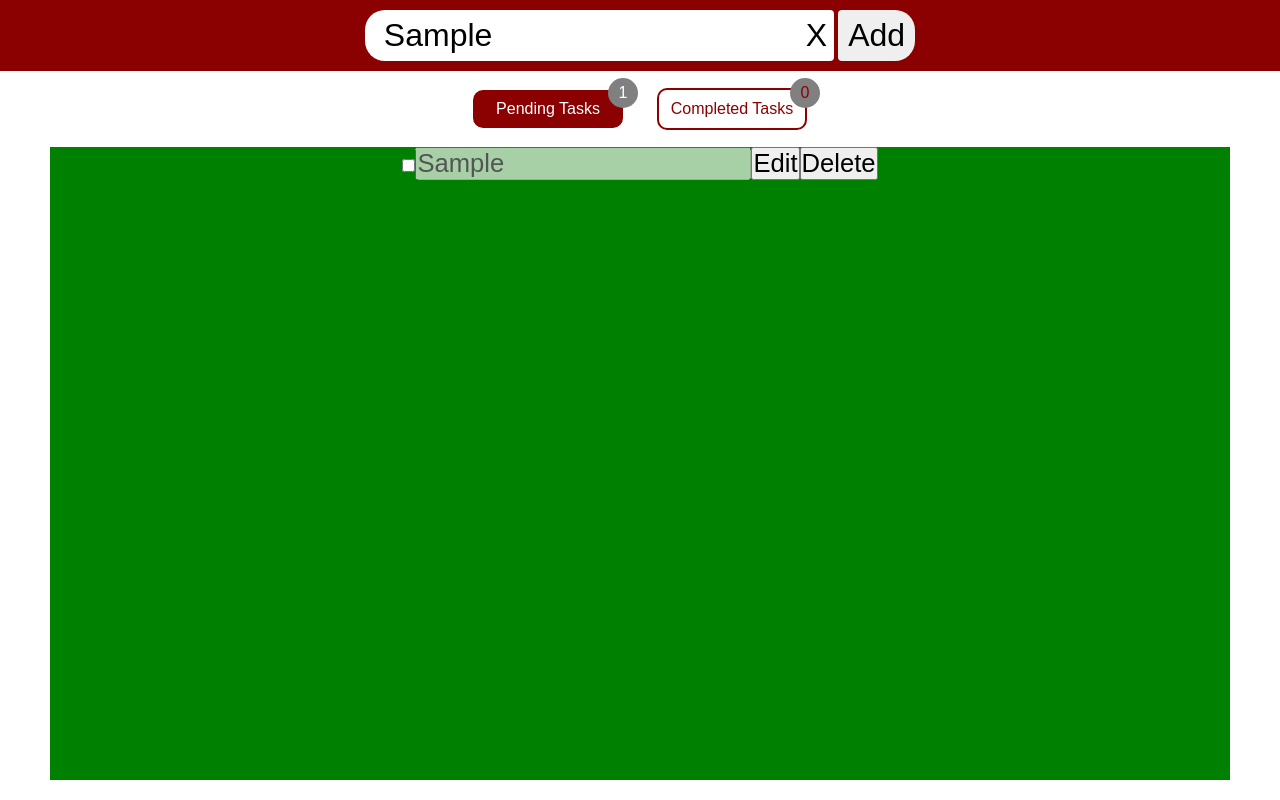
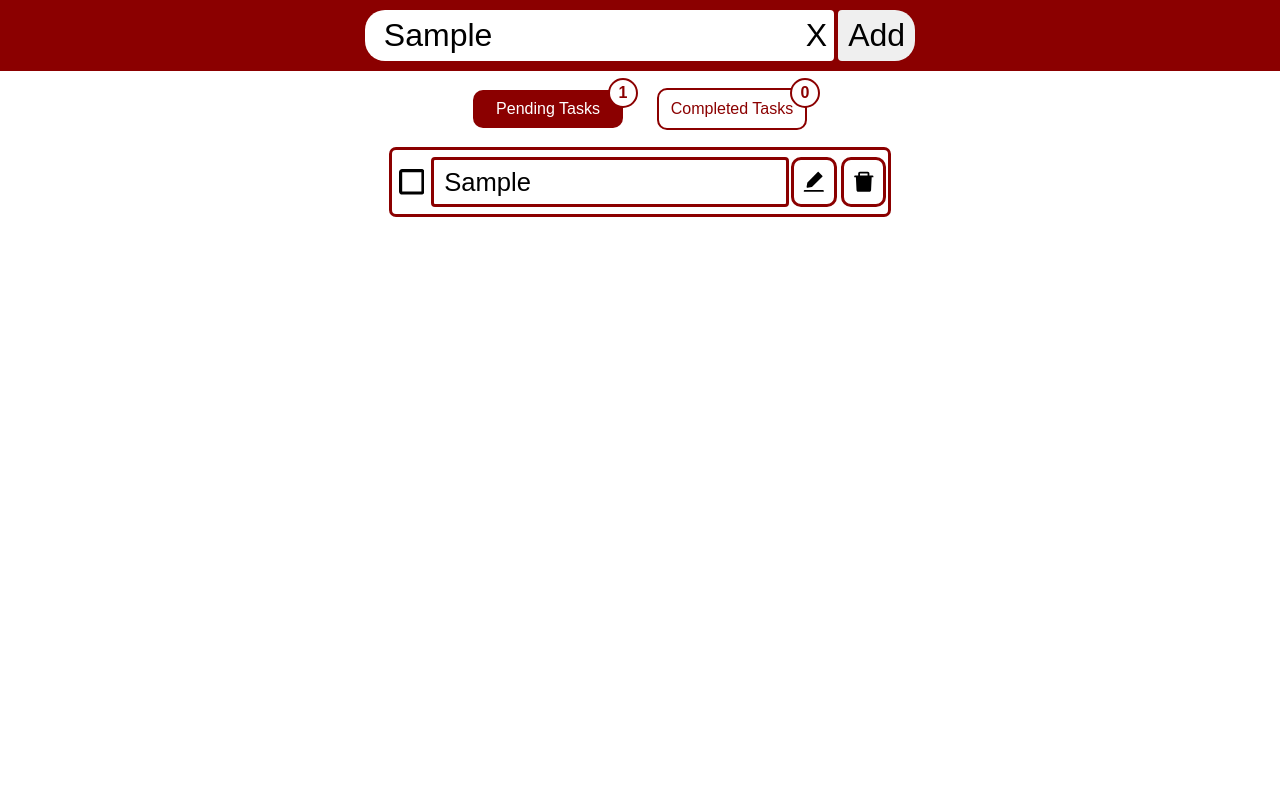
Before and after one commit to Kyle-Panuringan/todo-tasks, a React (Vite) app: page / in a window 1280 px wide. Both pictures are taken after typing "Sample" into the empty fields and a click on the button "Add". Built offline with nearby package versions, Linux system fonts and the light colour scheme.

Commit message:
Update styles

```diff
--- a/package.json
+++ b/package.json
@@ -12,6 +12,7 @@
   "dependencies": {
     "react": "^18.2.0",
     "react-dom": "^18.2.0",
+    "react-icons": "^4.10.1",
     "uuid": "^9.0.0"
   },
   "devDependencies": {
--- a/src/components/TaskCategory/taskCategory.scss
+++ b/src/components/TaskCategory/taskCategory.scss
@@ -26,7 +26,10 @@
 
 .badge {
   position: absolute;
-  background: gray;
+  color: darkred;
+  border: 2px solid darkred;
+  background: white;
+  font-weight: bolder;
   top: -12px;
   right: -15px;
   border-radius: 50%;
--- a/src/components/TaskItem/TaskItem.tsx
+++ b/src/components/TaskItem/TaskItem.tsx
@@ -1,4 +1,6 @@
 import { useState } from "react";
+import { AiFillSave, AiFillEdit, AiFillDelete } from "react-icons/ai";
+import { ImCheckboxUnchecked, ImCheckboxChecked } from "react-icons/im";
 import "./taskItem.scss";
 
 interface Props {
@@ -36,24 +38,32 @@ const TaskItem = ({
       }}
       id="taskItem"
     >
-      <input
-        type="checkbox"
-        value={name}
-        name={name}
-        onChange={() => taskIsComplete(id)}
-        checked={isComplete}
-      />
+      <button
+        type="button"
+        onClick={() => taskIsComplete(id)}
+        className="left-buttons"
+      >
+        {isComplete ? <ImCheckboxChecked /> : <ImCheckboxUnchecked />}
+      </button>
       <input
         type="text"
         value={taskName}
         onChange={(e) => setTaskName(e.target.value)}
         disabled={editOFF}
       />
-      <button type="button" onClick={() => handleEdit(id, taskName)}>
-        {editOFF ? "Edit" : "Save"}
+      <button
+        type="button"
+        onClick={() => handleEdit(id, taskName)}
+        className="right-buttons"
+      >
+        {editOFF ? <AiFillEdit /> : <AiFillSave />}
       </button>
-      <button type="button" onClick={() => taskDelete(id)}>
-        Delete
+      <button
+        type="button"
+        onClick={() => taskDelete(id)}
+        className="right-buttons"
+      >
+        <AiFillDelete />
       </button>
     </form>
   );
--- a/src/components/TaskItem/taskItem.scss
+++ b/src/components/TaskItem/taskItem.scss
@@ -1,5 +1,39 @@
 #taskItem {
+  display: flex;
+  justify-content: center;
+  align-items: center;
+  border: 3px solid darkred;
+  border-radius: 7px;
+  margin-bottom: 4px;
   > * {
-    font-size: clamp(1.5rem, 2vw, 2rem);
+    font-size: clamp(1rem, 2vw, 2rem);
+    min-height: 50px;
+  }
+  button {
+    display: flex;
+    justify-content: center;
+    align-items: center;
+    &:hover {
+      cursor: pointer;
+    }
+    margin: 0 2px;
+  }
+  .left-buttons {
+    border: none;
+    background: none;
+    margin: 7px;
+  }
+  .right-buttons {
+    background: none;
+    border: 3px solid darkred;
+    border-radius: 10px;
+    padding: 7px;
+  }
+  input[type="text"] {
+    color: black;
+    padding: 0 10px;
+    background: none;
+    border: 3px solid darkred;
+    border-radius: 4px;
   }
 }
--- a/src/components/TaskList/TaskList.tsx
+++ b/src/components/TaskList/TaskList.tsx
@@ -19,7 +19,7 @@ const TaskList = ({
   return (
     <div id="taskList">
       {tasks.filter((task) => task.isComplete !== taskCategoryPending)
-        .length === 0 && <p>Empty</p>}
+        .length === 0 && <p id="emptyM">Empty</p>}
       {tasks
         .filter((task) => task.isComplete !== taskCategoryPending)
         .map((task) => (
--- a/src/components/TaskList/taskList.scss
+++ b/src/components/TaskList/taskList.scss
@@ -1,4 +1,13 @@
 #taskList {
   text-align: center;
-  background: red;
+  // background: gray;
+  display: flex;
+  align-items: center;
+  flex-direction: column;
 }
+#emptyM {
+  font-size: clamp(1rem, 3vw, 4rem);
+  text-transform: uppercase;
+  font-weight: bolder;
+  padding: 20px 0;
+}
--- a/src/main.scss
+++ b/src/main.scss
@@ -11,7 +11,6 @@
 }
 
 #taskList {
-  background: green;
   flex: 1 1 auto;
   overflow-y: auto;
   height: 0px;
```
Also changed, not shown: 1 other file (tests, documents, lock files or other folders).
